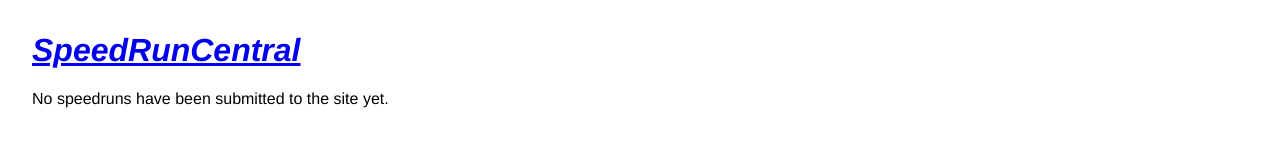
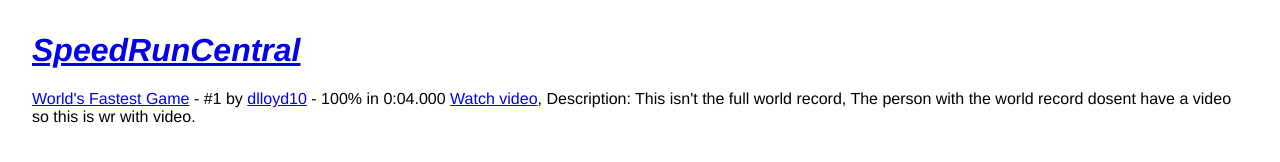
Before and after one commit to dlloyd10/SpeedRunCentral, a plain HTML site: page index.html in a window 1280 px wide. Drawn offline with Linux system fonts and the light colour scheme.

Commit message:
Update index.html

```diff
--- a/index.html
+++ b/index.html
@@ -18,7 +18,7 @@
 <h1><a href="https://speedruncentral.glitch.me">SpeedRunCentral</a></h1>
 
     <p>
-     No speedruns have been submitted to the site yet.
+ <a href="https://wfg-speedruncentral.glitch.me/">World's Fastest Game</a> - #1 by <a href="https://www.youtube.com/channel/UCUi3TUMjU0DtTOjxwb2hj8g">dlloyd10</a> - 100% in 0:04.000 <a href="https://www.youtube.com/watch?v=wWQbCy-hXO0">Watch video</a>, Description: This isn't the full world record, The person with the world record dosent have a video so this is wr with video.
     </p>
 
   </body>
```
